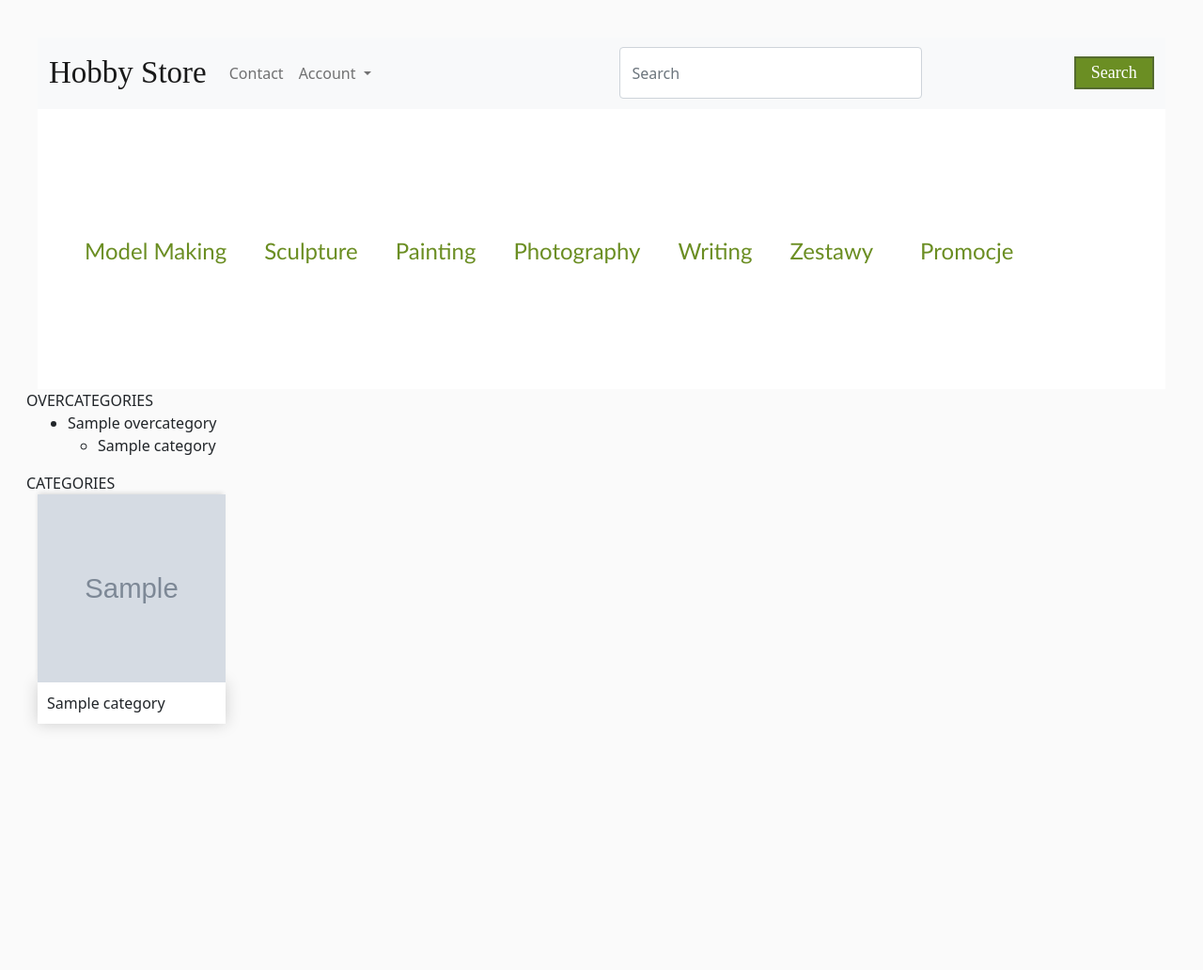
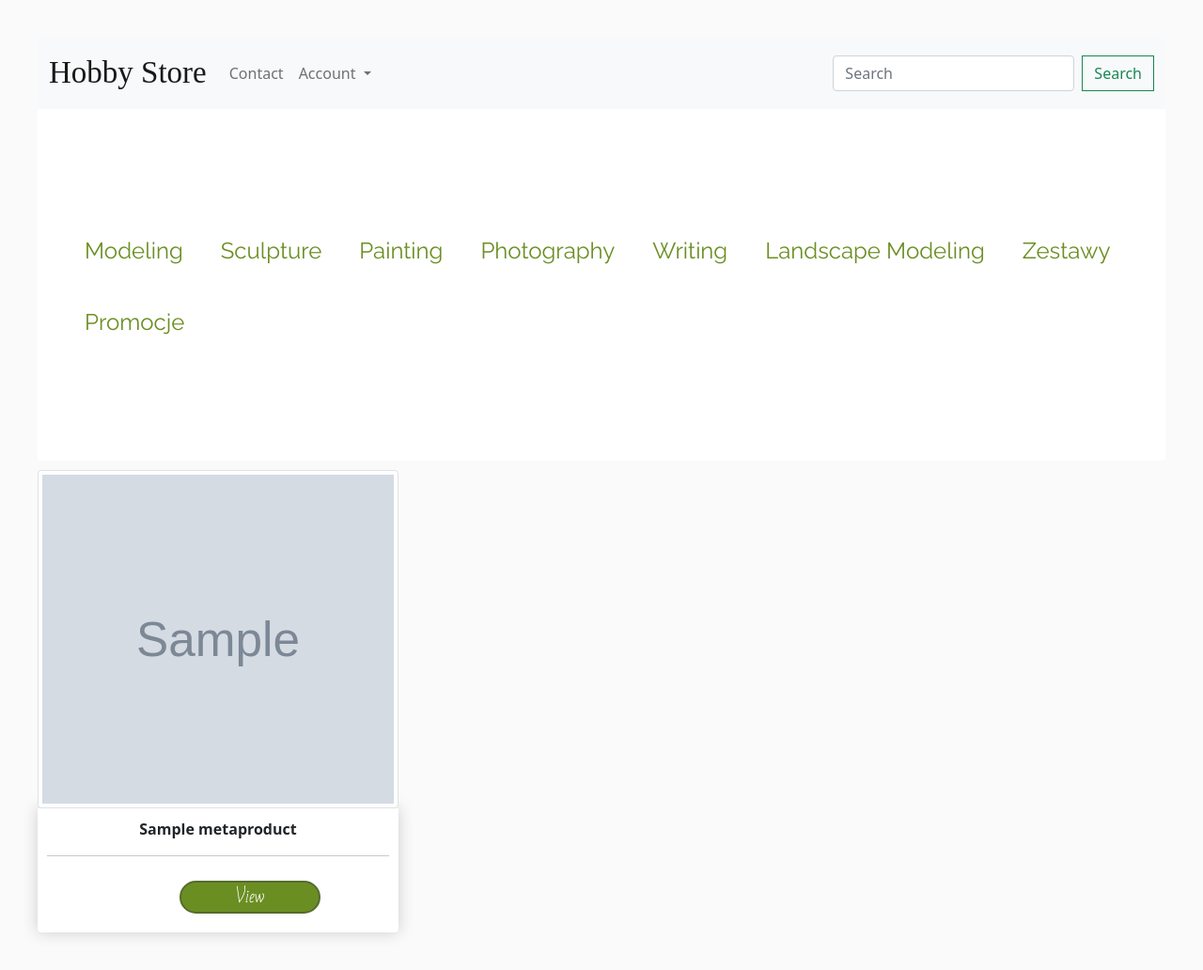
Before and after one commit to DorotaChroboczek/Hobby_Store, a Django app: page / in a window 1280 px wide. Shown: the whole page at 94% size. Before the commit the page ends 775 px from the top, so only its background shows below. Run offline with Django 3.2, Linux system fonts and the light colour scheme; tables that the repository leaves empty hold one stand-in row (values such as "Sample post"); grey boxes marked "Sample" are stand-in pictures.

Commit message:
feature: implement HomeView & display

```diff
--- a/static/css/base.css
+++ b/static/css/base.css
@@ -14,18 +14,40 @@ h1,h2,h3,h4,h5,h6{
 	padding: 10px;
 }
 
-.btn {
+.box-element > p {
+	justify-content: center;
+	text-align: center;
+}
+
+.img-thumbnail {
+	height: 360px;
+	width: 640px;
+}
+
+/*.box-element > a {*/
+/*	justify-content: flex-end;*/
+/*	text-align: center;*/
+/*}*/
+
+.box-element > .btn {
     width: 150px;
     background-color: olivedrab;
     color: #ffffff;
     border: 2px solid darkolivegreen;
     border-radius: 25px;
     font-size: 18px;
+	/*justify-content: center;*/
+	/*text-align: center;*/
+	/*align-items: center;*/
+	/*align-content: center;*/
+	/*align-self: center;*/
     padding: 2px;
-    margin-left: 12vw;
+    margin-left: 11vw;
+	/*margin-left: 40%;*/
+
     margin-top: 10px;
     margin-bottom: 10px;
-    font-family: Woodcut, msbm10, serif;
+    font-family: 'Bad Script', msbm10, serif;
     cursor: pointer;
 }
 
@@ -40,7 +62,7 @@ h1,h2,h3,h4,h5,h6{
 .nicdark_menu_type_3 .menu  > li > a {
     color: olivedrab;
     font-size: 24px !important;
-    font-family: 'Candara', cursive;
+    font-family: 'Raleway', cursive;
 }
 
 .nicdark_menu_type_3 .menu  > li > a:hover {
@@ -50,7 +72,7 @@ h1,h2,h3,h4,h5,h6{
 .menu .sub-menu {
     background-color: white;
     border-radius: 25px;
-    font-family: Candara, sans-serif;
+    font-family: 'Raleway', sans-serif;
     cursor: pointer;
 }
 
@@ -63,13 +85,13 @@ h1,h2,h3,h4,h5,h6{
     color: darkolivegreen;
 }
 
-.thumbnail{
-	width: 100%;
-	height: 200px;
-	-webkit-box-shadow: -1px -3px 5px -2px rgba(214,214,214,1);
-    -moz-box-shadow: -1px -3px 5px -2px rgba(214,214,214,1);
-    box-shadow: -1px -3px 5px -2px rgba(214,214,214,1);
-}
+/*.thumbnail{*/
+/*	width: 100%;*/
+/*	height: 200px;*/
+/*	-webkit-box-shadow: -1px -3px 5px -2px rgba(214,214,214,1);*/
+/*    -moz-box-shadow: -1px -3px 5px -2px rgba(214,214,214,1);*/
+/*    box-shadow: -1px -3px 5px -2px rgba(214,214,214,1);*/
+/*}*/
 
 .category{
 	border-radius: 0;
--- a/store/models.py
+++ b/store/models.py
@@ -61,6 +61,22 @@ class MetaProduct(Model):
     def __str__(self):
         return self.name
 
+    @property
+    def category(self):
+        return self.subcategory.category
+
+    @property
+    def overcategory(self):
+        return self.subcategory.category.overcategory
+
+    @property
+    def imageURL(self):
+        if self.image:
+            url = self.image.url
+        else:
+            url = ''
+        return url
+
 
 class UnitOfMeasurement(Model):
     symbol = CharField(max_length=10, unique=True)
--- a/store/templates/home.html
+++ b/store/templates/home.html
@@ -2,38 +2,21 @@
 {% load static %}
 {% block content %}
 
-<div>
     <div class="row">
-        OVERCATEGORIES
-        {% if overcategories %}
-            <div class="menu-ocs">
-                {% for overcategory in overcategories %}
-                    <ul class="menu-oc">
-                        <li>{{ overcategory.name }}</li>
-                        {% for category in overcategory.categories %}
-                            <ul class="menu-c">
-                                <li>{{ category.name }}</li>
-                            </ul>
-                        {%  endfor %}
-                    </ul>
-                {% endfor %}
+        {% for meta_product in meta_products %}
+
+            <div class="col-lg-4">
+                <img class="img-thumbnail" alt="..." src="{{ meta_product.imageURL }}">
+                <div class="box-element product">
+                    <p><strong>{{ meta_product.name }}</strong></p>
+        {#            <p>{{ meta_product.overcategory }} > {{ meta_product.category }} > {{ meta_product.subcategory }}</p>#}
+{#                    <a href="{{ meta_product.get_absolute_url }}">More...</a>#}
+                    <hr>
+                    <a class="btn btn-outline-success" href="#">View</a>
+                </div>
             </div>
-        {% endif %}
+
+        {% endfor %}
     </div>
 
-    <div class="row">
-        CATEGORIES
-        {% if categories %}
-            <div>
-                {% for category in categories %}
-                    <div class="col-lg-2">
-                        <div><img class="thumbnail" src="{{category.imageURL}}"></div>
-                        <div class="box-element category">{{ category.name }}</div>
-                    </div>
-                {% endfor %}
-            </div>
-        {% endif %}
-    </div>
-</div>
-
 {% endblock %}
--- a/store/templates/main.html
+++ b/store/templates/main.html
@@ -12,6 +12,7 @@
     <meta name="keywords" content="model-making, sculpture, painting, photography, writing">
     <meta name="title" content="Hobby Store">
     <link href="https://cdn.jsdelivr.net/npm/bootstrap@5.0.0-beta3/dist/css/bootstrap.min.css" rel="stylesheet" integrity="sha384-eOJMYsd53ii+scO/bJGFsiCZc+5NDVN2yr8+0RDqr0Ql0h+rP48ckxlpbzKgwra6" crossorigin="anonymous">
+    <link href="https://fonts.googleapis.com/css2?family=Bad+Script&family=Raleway&display=swap" rel="stylesheet">
     <link rel="stylesheet" type="text/css" href="{% static 'css/base.css' %}">
 </head>
 <body>
@@ -74,22 +75,16 @@
                                 <ul class="menu">
 
                                     <li>
-                                        <a id="link4" href="#">Model Making</a>
+                                        <a id="link4" href="#">Modeling</a>
                                         <ul class="sub-menu">
                                             <li>
-                                                <a href="#">Sklep</a>
+                                                <a href="#">Animals</a>
                                             </li>
                                             <li>
-                                                <a href="#">Sklep</a>
+                                                <a href="#">Magic Creatures</a>
                                             </li>
                                             <li>
-                                                <a href="#">Sklep</a>
-                                            </li>
-                                            <li>
-                                                <a href="#">Sklep</a>
-                                            </li>
-                                            <li>
-                                                <a href="#">Sklep</a>
+                                                <a href="#">Warriors</a>
                                             </li>
                                         </ul>
                                     </li>
@@ -98,19 +93,10 @@
                                         <a id="link4" href="#">Sculpture</a>
                                         <ul class="sub-menu">
                                             <li>
-                                                <a href="#">Sklep</a>
+                                                <a href="#">Carving Materials</a>
                                             </li>
                                             <li>
-                                                <a href="#">Sklep</a>
-                                            </li>
-                                            <li>
-                                                <a href="#">Sklep</a>
-                                            </li>
-                                            <li>
-                                                <a href="#">Sklep</a>
-                                            </li>
-                                            <li>
-                                                <a href="#">Sklep</a>
+                                                <a href="#">Chisels</a>
                                             </li>
                                         </ul>
                                     </li>
@@ -119,19 +105,19 @@
                                         <a id="link4" href="#">Painting</a>
                                         <ul class="sub-menu">
                                             <li>
-                                                <a href="#">Sklep</a>
+                                                <a href="#">Chalks</a>
                                             </li>
                                             <li>
-                                                <a href="#">Sklep</a>
+                                                <a href="#">Crayons</a>
                                             </li>
                                             <li>
-                                                <a href="#">Sklep</a>
+                                                <a href="#">Easels</a>
                                             </li>
                                             <li>
-                                                <a href="#">Sklep</a>
+                                                <a href="#">Paints</a>
                                             </li>
                                             <li>
-                                                <a href="#">Sklep</a>
+                                                <a href="#">Pencils</a>
                                             </li>
                                         </ul>
                                     </li>
@@ -140,19 +126,7 @@
                                         <a id="link4" href="#">Photography</a>
                                         <ul class="sub-menu">
                                             <li>
-                                                <a href="#">Sklep</a>
-                                            </li>
-                                            <li>
-                                                <a href="#">Sklep</a>
-                                            </li>
-                                            <li>
-                                                <a href="#">Sklep</a>
-                                            </li>
-                                            <li>
-                                                <a href="#">Sklep</a>
-                                            </li>
-                                            <li>
-                                                <a href="#">Sklep</a>
+                                                <a href="#">Camera</a>
                                             </li>
                                         </ul>
                                     </li>
@@ -174,6 +148,24 @@
                                             </li>
                                             <li>
                                                 <a href="#">Sklep</a>
+                                            </li>
+                                        </ul>
+                                    </li>
+
+                                    <li>
+                                        <a id="link4" href="#">Landscape Modeling</a>
+                                        <ul class="sub-menu">
+                                            <li>
+                                                <a href="#">Mats</a>
+                                            </li>
+                                            <li>
+                                                <a href="#">Plants</a>
+                                            </li>
+                                            <li>
+                                                <a href="#">Trains</a>
+                                            </li>
+                                            <li>
+                                                <a href="#">Trees</a>
                                             </li>
                                         </ul>
                                     </li>
--- a/store/urls.py
+++ b/store/urls.py
@@ -5,5 +5,5 @@ from .views import *
 app_name = 'store'
 
 urlpatterns = [
-    path('', home, name='home'),
+    path('', HomeView.as_view(), name='home'),
 ]
--- a/store/views.py
+++ b/store/views.py
@@ -1,12 +1,22 @@
 from django.shortcuts import render
 from django.http import JsonResponse
+from django.views.generic import ListView
 
 from .models import *
 
 
-def home(request):
-    overcategories = Overcategory.objects.all()
-    categories = Category.objects.all()
-    context = {'overcategories': overcategories,
-               'categories': categories}
-    return render(request, 'home.html', context)
+class HomeView(ListView):
+    template_name = 'home.html'
+    context_object_name = 'meta_products'
+    model = MetaProduct
+
+    def get_context_data(self, **kwargs):
+        context = super().get_context_data(**kwargs)
+        context.update({
+            'overcategories': Overcategory.objects.all(),
+            'categories': Category.objects.all()
+        })
+        return context
+
+    def get_queryset(self):
+        return MetaProduct.objects.all().order_by('name')
```
